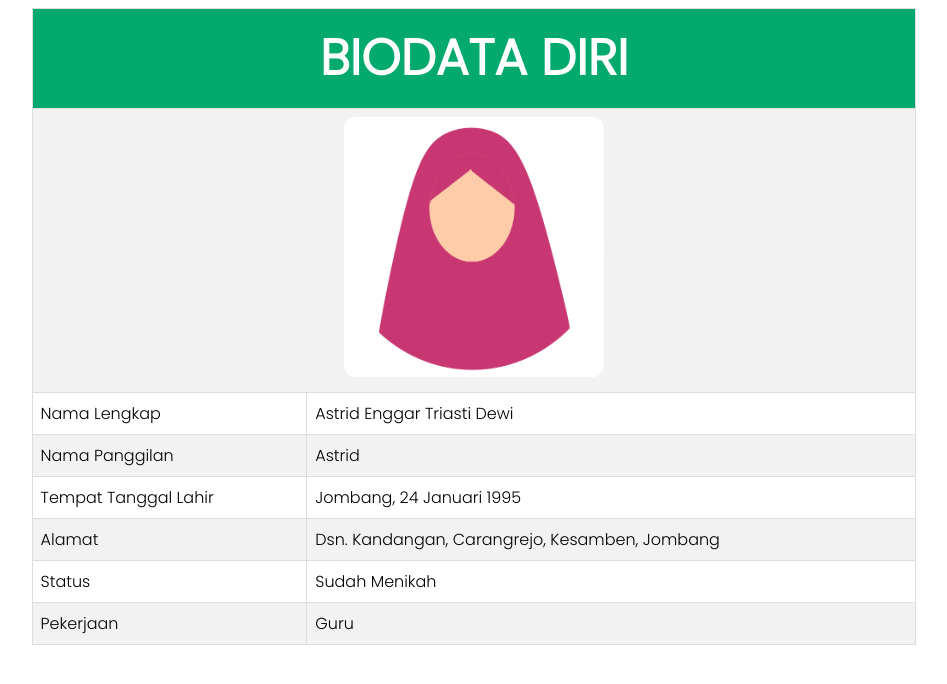
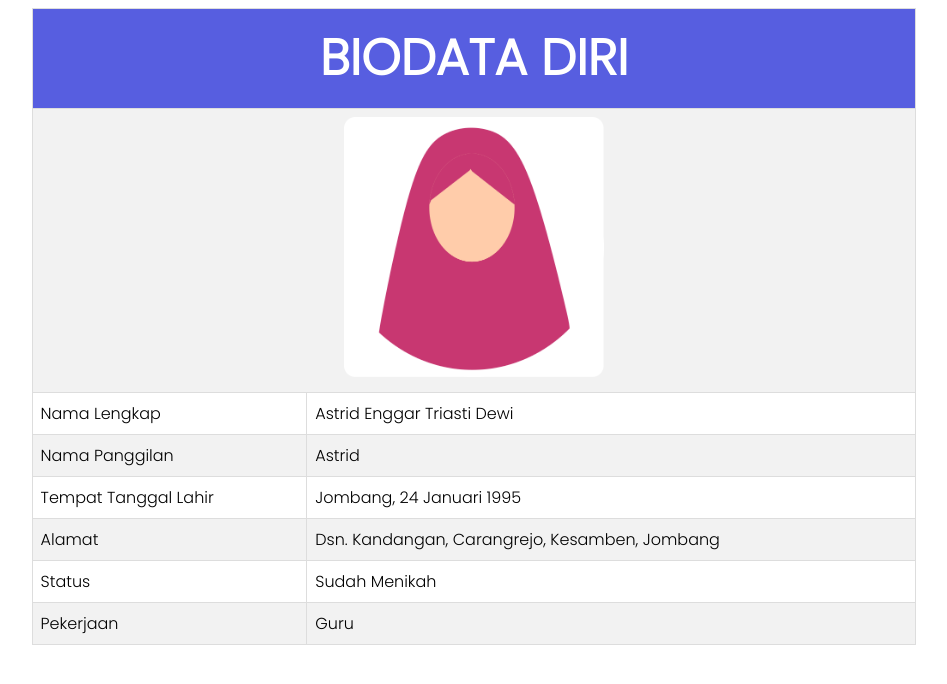
Before and after one commit to ast180819/profil, a plain HTML site: page index.html in a window 1280 px wide. Shown: the whole page, without its empty margins (166-1113 px from the left). Drawn offline with Linux system fonts and the light colour scheme.

Commit message:
Update style.css

```diff
--- a/style.css
+++ b/style.css
@@ -19,6 +19,6 @@
     padding-bottom: 12px;
     font-size: 50px;
     text-align: center;
-    background-color: #04AA6D;
+    background-color: #575ee0;
     color: white;
   }
```
